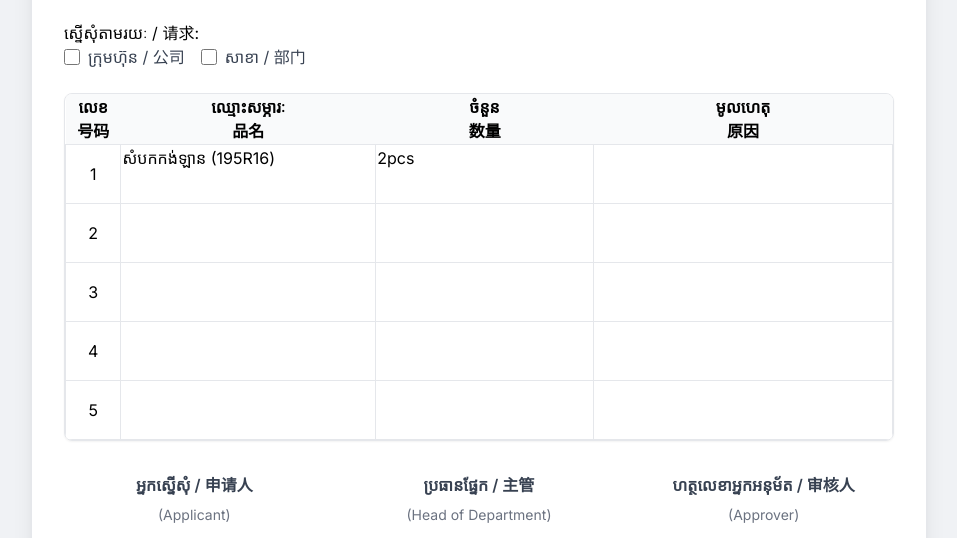
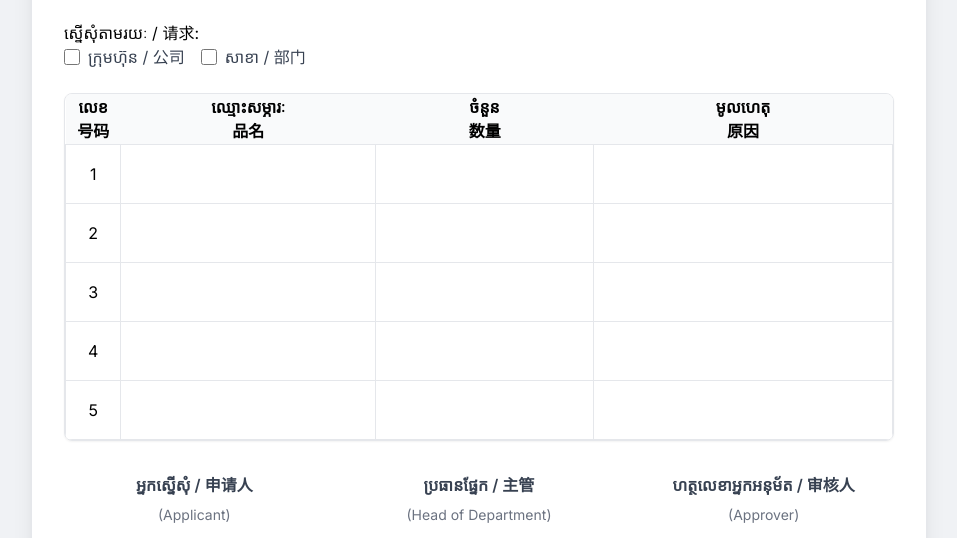
Before and after one commit to heangysg/ysgform, a plain HTML site: page frontend/index.html in a window 1280 px wide. Shown: the part 245-783 px from the top of the page, without its empty margins (161-1118 px from the left). Drawn offline with nearby package versions, Linux system fonts and the light colour scheme; a web font is replaced by a local one.

Commit message:
Final code

```diff
--- a/frontend/index.html
+++ b/frontend/index.html
@@ -235,8 +235,8 @@
                     <tbody class="bg-white divide-y divide-gray-200">
                         <tr>
                             <td class="table-cell text-center">1</td>
-                            <td class="table-cell"><textarea name="itemName1" class="form-input resize-none" rows="2">សំបកកង់ឡាន (195R16)</textarea></td>
-                            <td class="table-cell"><textarea name="quantity1" class="form-input resize-none" rows="2">2pcs</textarea></td>
+                            <td class="table-cell"><textarea name="itemName1" class="form-input resize-none" rows="2"></textarea></td>
+                            <td class="table-cell"><textarea name="quantity1" class="form-input resize-none" rows="2"></textarea></td>
                             <td class="table-cell"><textarea name="reason1" class="form-input resize-none" rows="2"></textarea></td>
                         </tr>
                         <tr>
```
